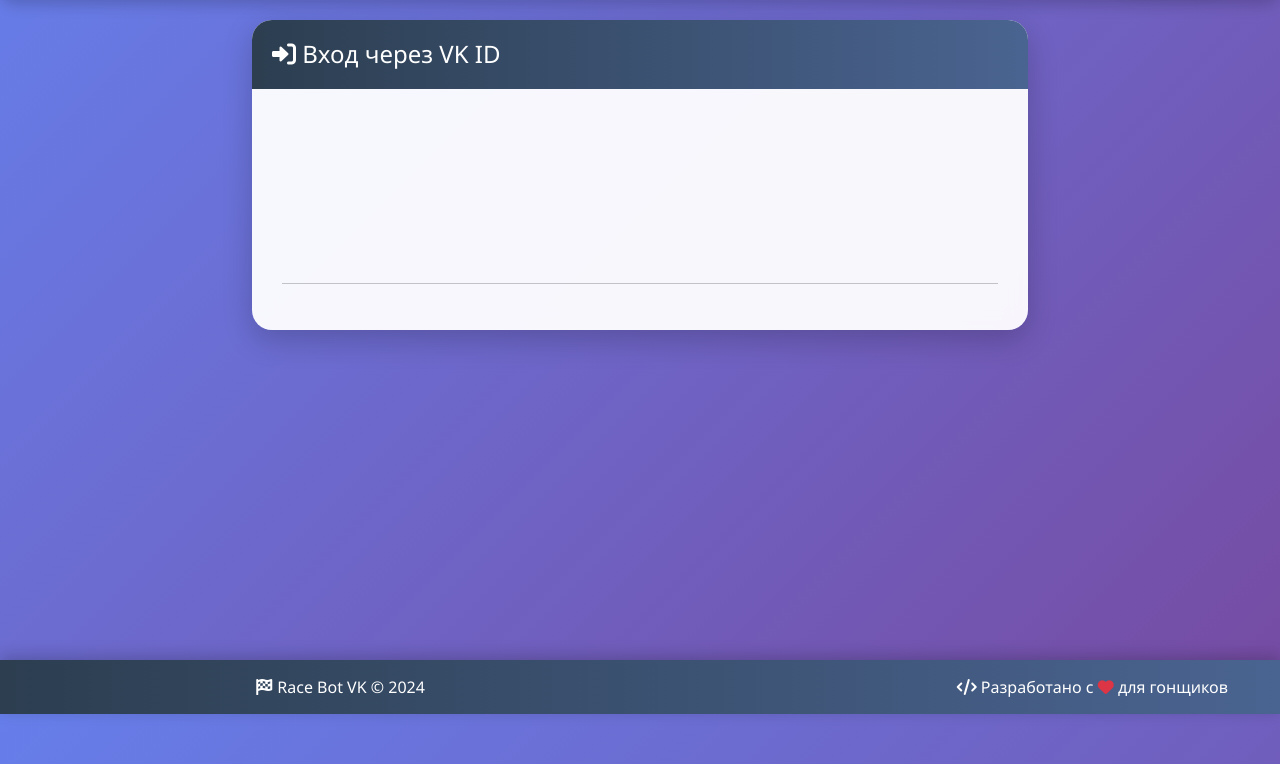
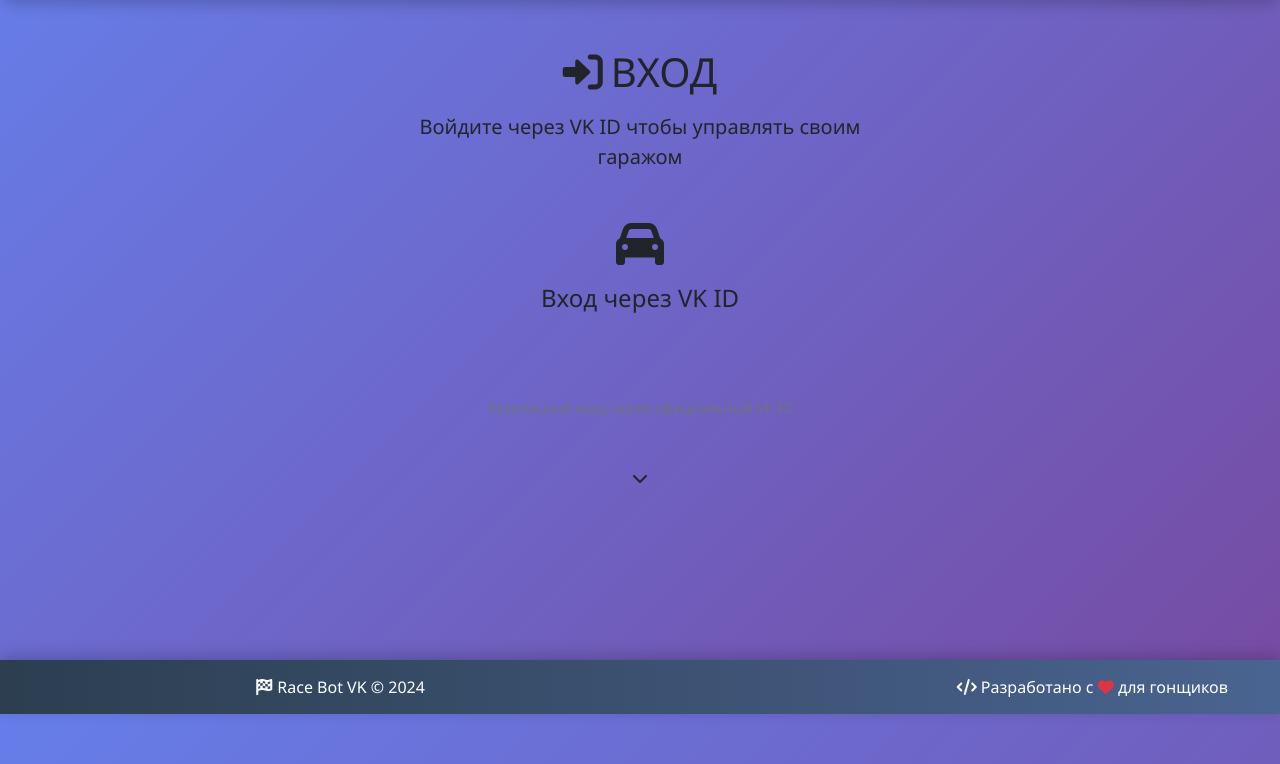
Before and after one commit to DenisBisekeev2/race-bot-vk, a Flask app: page /login in a window 1280 px wide. Shown: the part 86-850 px from the top of the page. Run offline with Flask 3, Linux system fonts and the light colour scheme; some libraries are stand-ins or nearby versions.

Commit message:
Update login.html

```diff
--- a/templates/login.html
+++ b/templates/login.html
@@ -3,104 +3,181 @@
 {% block title %}Вход{% endblock %}
 
 {% block content %}
-<div class="row justify-content-center">
-    <div class="col-md-8">
-        <div class="card">
-            <div class="card-header">
-                <h4 class="mb-0"><i class="fas fa-sign-in-alt"></i> Вход через VK ID</h4>
+<div class="row justify-content-center mt-4">
+    <div class="col-md-8 col-lg-6">
+        <div class="car-card p-4">
+            <div class="text-center mb-4">
+                <h2 class="racing-font mb-3" style="font-size: 2.5rem;">
+                    <i class="fas fa-sign-in-alt me-2"></i>ВХОД
+                </h2>
+                <p class="lead">Войдите через VK ID чтобы управлять своим гаражом</p>
             </div>
-            <div class="card-body text-center">
+
             <!-- Контейнер для VK ID виджета -->
-                <div id="vk-id-container" class="mb-4">
-                    <div>
-                        <script nonce="{{ csp_nonce }}" src="https://unpkg.com/@vkid/sdk@<3.0.0/dist-sdk/umd/index.js"></script>
-                        <script nonce="{{ csp_nonce }}" type="text/javascript">
-                            if ('VKIDSDK' in window) {
-                                const VKID = window.VKIDSDK;
+            <div class="text-center mb-4 p-4 border-gradient rounded-3" id="vk-auth-container">
+                <div class="d-flex flex-column align-items-center">
+                    <div class="mb-3">
+                        <i class="fas fa-car fa-3x text-gradient"></i>
+                    </div>
+                    <h4 class="mb-3">Вход через VK ID</h4>
 
-                                VKID.Config.init({
+                    <!-- Спиннер загрузки -->
+                    <div class="d-flex justify-content-center align-items-center" style="min-height: 60px;">
+                        <div class="spinner-border text-primary" role="status" id="loading-spinner">
+                            <span class="visually-hidden">Загрузка...</span>
+                        </div>
+                        <div id="vk-id-widget" class="w-100"></div>
+                    </div>
+
+                    <small class="text-muted mt-2">Безопасный вход через официальный VK ID</small>
+                </div>
+            </div>
+
+            <!-- Сообщения об ошибках/успехе -->
+            <div id="auth-messages">
+                <div id="error-message" class="alert alert-danger d-none">
+                    <i class="fas fa-exclamation-triangle me-2"></i>
+                    <span id="error-text"></span>
+                </div>
+                <div id="success-message" class="alert alert-success d-none">
+                    <i class="fas fa-check-circle me-2"></i>
+                    <span id="success-text"></span>
+                </div>
+            </div>
+
+            <div class="text-center mt-4">
+                <div class="d-inline-block pulse">
+                    <i class="fas fa-chevron-down text-gradient"></i>
+                </div>
+            </div>
+
+
+
+            <!-- Информационный блок -->
+            <div class="alert alert-info mt-4">
+                <h6><i class="fas fa-info-circle me-2"></i> Преимущества VK ID:</h6>
+                <ul class="mb-0 ps-3">
+                    <li>Мгновенный вход без пароля</li>
+                    <li>Высокий уровень безопасности</li>
+                    <li>Автоматическое создание аккаунта в боте</li>
+                    <li>Синхронизация с вашим VK профилем</li>
+                </ul>
+            </div>
+        </div>
+    </div>
+</div>
+
+<!-- VK ID SDK -->
+<script src="https://unpkg.com/@vkid/sdk@2.x/dist/index.min.js"></script>
+<script>
+document.addEventListener('DOMContentLoaded', function() {
+    const VKID = window.VKID;
+
+    // Прячем спиннер через 2 секунды (если виджет не загрузится)
+    setTimeout(() => {
+        document.getElementById('loading-spinner').style.display = 'none';
+    }, 2000);
+
+    // Инициализация VKID с правильными параметрами
+    try {
+        VKID.Config.set({
             app: 54417533, // Ваш App ID
-                                    redirectUrl: window.location.origin + '/callback',
-                                    responseMode: VKID.ConfigResponseMode.Callback,
-                                    source: VKID.ConfigSource.LOWCODE,
-                                    scope: '',
+            redirectUrl: window.location.origin + '/vk_callback', // Будет обрабатываться Flask
+            state: 'racebot_auth', // Любая строка для защиты
+            scope: '' // Базовые права - только ID пользователя
         });
 
-                                const oneTap = new VKID.OneTap();
+        console.log('VKID Config установлен');
 
-                                oneTap.render({
-                                    container: document.getElementById('vk-id-container'),
+        // Создаем виджет OneTap
+        const oneTap = new VKID.OneTap({
+            container: document.getElementById('vk-id-widget'),
             showAlternativeLogin: true,
             styles: {
-                                        borderRadius: 50
+                borderRadius: 12,
+                height: 48,
+                width: '100%',
+                backgroundColor: '#ff2a00'
             }
-                                })
-                                .on(VKID.WidgetEvents.ERROR, vkidOnError)
-                                .on(VKID.OneTapInternalEvents.LOGIN_SUCCESS, function (payload) {
-                                    const code = payload.code;
-                                    const deviceId = payload.device_id;
-
-                                    VKID.Auth.exchangeCode(code, deviceId)
-                                        .then(vkidOnSuccess)
-                                        .catch(vkidOnError);
         });
 
-                                function vkidOnSuccess(data) {
-                                    // Получаем токен и отправляем на сервер
-                                    const token = data.access_token;
+        // Обработка успешного входа
+        oneTap.on(VKID.OneTapEvents.LOGIN_SUCCESS, function(event) {
+            console.log('LOGIN_SUCCESS:', event.detail);
 
-                                    // Отправляем токен на сервер для получения user_id
+            const code = event.detail.code;
+
+            // Показываем сообщение об успехе
+            showSuccess('Авторизация...');
+
+            // Отправляем код на сервер
             fetch('/vk_auth', {
                 method: 'POST',
                 headers: {
-                                            'Content-Type': 'application/json',
+                    'Content-Type': 'application/json'
                 },
                 body: JSON.stringify({
-                                            token: token
+                    code: code,
+                    auth_type: 'vk_id'
                 })
             })
             .then(response => response.json())
             .then(data => {
+                console.log('Response from server:', data);
+
                 if (data.success) {
+                    showSuccess('Авторизация успешна! Перенаправление...');
+
                     // Редирект на дашборд
+                    setTimeout(() => {
                         window.location.href = '/dashboard';
+                    }, 1500);
                 } else {
-                                            alert('Ошибка авторизации: ' + data.error);
+                    showError(data.error || 'Ошибка авторизации');
                 }
             })
             .catch(error => {
-                                        console.error('Ошибка:', error);
-                                        alert('Произошла ошибка при авторизации');
+                console.error('Fetch error:', error);
+                showError('Ошибка соединения с сервером');
             });
+        });
+
+        // Обработка ошибок
+        oneTap.on(VKID.OneTapEvents.LOGIN_FAILED, function(event) {
+            console.error('LOGIN_FAILED:', event.detail);
+            showError('Ошибка входа через VK ID');
+        });
+
+        // Рендерим виджет
+        oneTap.render();
+
+        // Прячем спиннер после рендера
+        document.getElementById('loading-spinner').style.display = 'none';
+
+        console.log('VKID виджет инициализирован');
+
+    } catch (error) {
+        console.error('Ошибка инициализации VKID:', error);
+        document.getElementById('loading-spinner').style.display = 'none';
+        showError('Не удалось загрузить VK ID виджет. Попробуйте обновить страницу.');
     }
 
-                                function vkidOnError(error) {
-                                    console.error('VK ID Error:', error);
-                                    document.getElementById('error-message').innerHTML =
-                                        'Ошибка авторизации. Пожалуйста, попробуйте еще раз.';
+    // Функции для отображения сообщений
+    function showError(message) {
+        const errorDiv = document.getElementById('error-message');
+        const errorText = document.getElementById('error-text');
+        errorText.textContent = message;
+        errorDiv.classList.remove('d-none');
+        document.getElementById('success-message').classList.add('d-none');
     }
+
+    function showSuccess(message) {
+        const successDiv = document.getElementById('success-message');
+        const successText = document.getElementById('success-text');
+        successText.textContent = message;
+        successDiv.classList.remove('d-none');
+        document.getElementById('error-message').classList.add('d-none');
     }
+});
 </script>
-                    </div>
-                </div>
-
-                <div id="error-message" class="alert alert-danger d-none"></div>
-
-                <hr>
-
-                <div class="alert alert-info">
-                    <h6><i class="fas fa-info-circle"></i> Как войти?</h6>
-                    <ol class="small">
-                        <li>Нажмите на кнопку "Войти через VK ID" выше</li>
-                        <li>Разрешите доступ приложению</li>
-                        <li>Вы будете автоматически авторизованы</li>
-                        <li>Если у вас нет аккаунта в боте, он будет создан автоматически</li>
-                    </ol>
-                </div>
-
-
-            </div>
-        </div>
-    </div>
-</div>
 {% endblock %}
```
Lines whose indentation alone changed are shown as unchanged.
